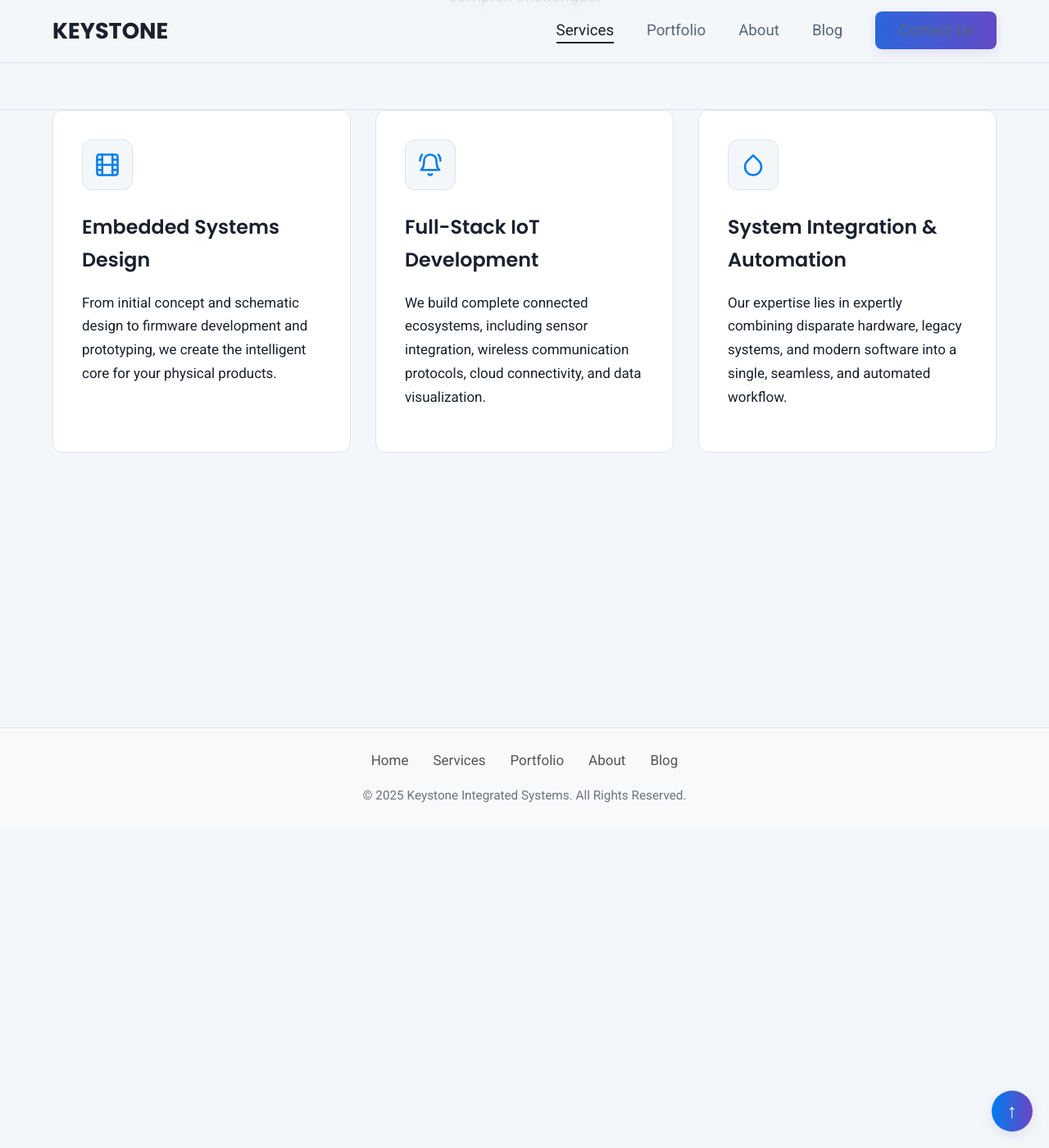
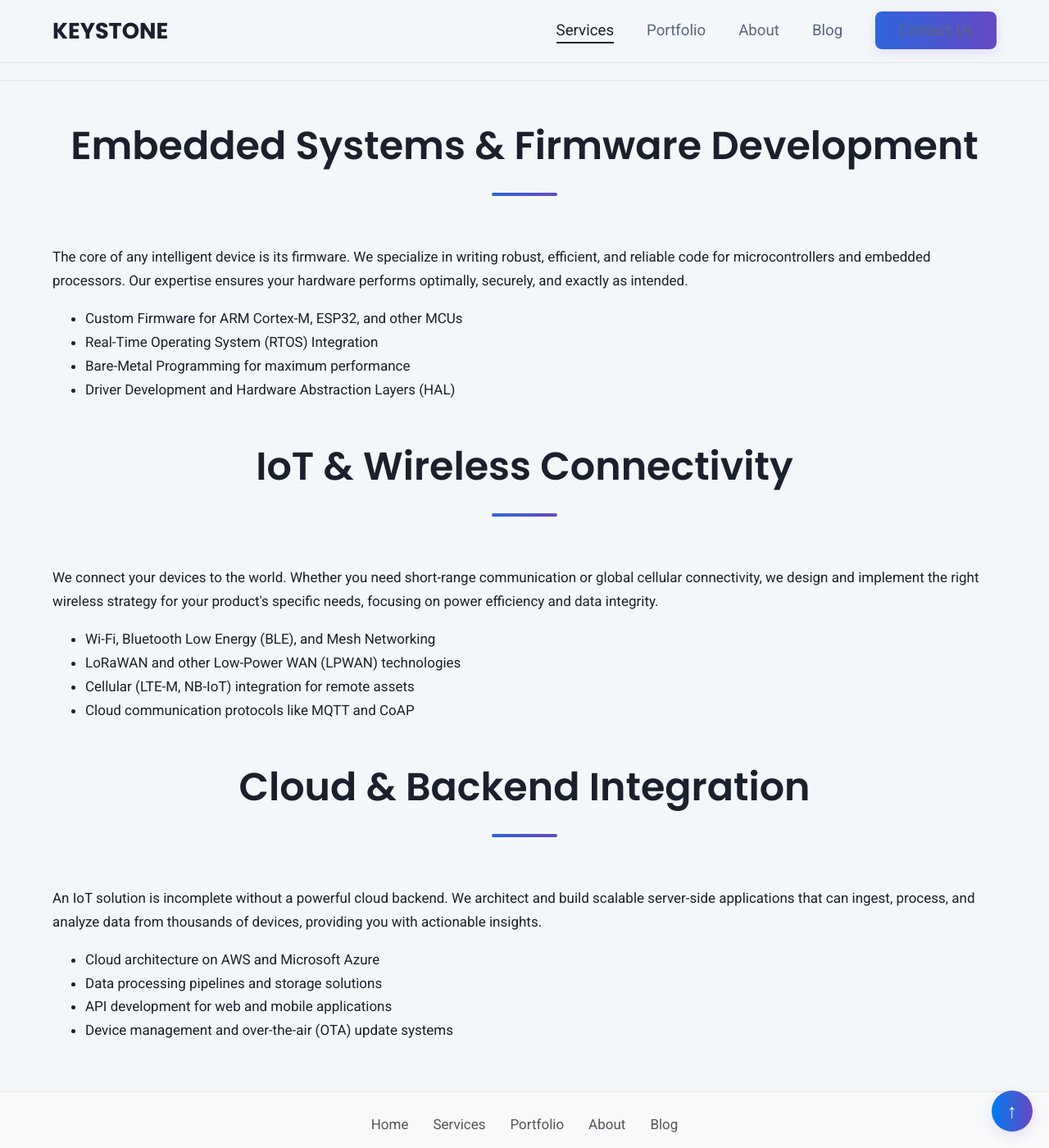
Before and after one commit to CircuitX-Systems/CircuitX-Systems.github.io, a Jekyll site: the page built from services.html, in a window 1280 px wide and 1400 px high, scrolled down 370 px. Shown: the whole window at 82% size. Built offline with Jekyll 4.4.1, drawn with Linux system fonts in a browser that asks for light colours; some of the changed text lies outside the part shown.

Commit message:
Update services.html

```diff
--- a/services.html
+++ b/services.html
@@ -1,48 +1,50 @@
 ---
+layout: default
 title: Our Services
-description: "Explore our core competencies, from embedded systems and full-stack IoT development to complete system integration and automation."
 ---
-
-<!-- This is the header section for the page -->
 <div class="page-header section">
     <div class="container">
-        <h1>Our Services</h1>
-        <p class="hero-description">We offer a comprehensive suite of engineering services to tackle your most complex challenges.</p>
+        <h1>Our Engineering Services</h1>
+        <p class="hero-description">Specialized expertise to solve your toughest technology challenges.</p>
     </div>
 </div>
 
-<!-- This section contains the three cards -->
-<section id="services" class="services-section section">
+<section class="section">
     <div class="container">
-        <div class="services-grid">
+        <!-- Service Item 1 -->
+        <div class="service-item-detailed">
+            <h2>Embedded Systems & Firmware Development</h2>
+            <p>The core of any intelligent device is its firmware. We specialize in writing robust, efficient, and reliable code for microcontrollers and embedded processors. Our expertise ensures your hardware performs optimally, securely, and exactly as intended.</p>
+            <ul>
+                <li>Custom Firmware for ARM Cortex-M, ESP32, and other MCUs</li>
+                <li>Real-Time Operating System (RTOS) Integration</li>
+                <li>Bare-Metal Programming for maximum performance</li>
+                <li>Driver Development and Hardware Abstraction Layers (HAL)</li>
+            </ul>
+        </div>
 
-            <!-- Card 1: Embedded Systems -->
-            <div class="service-card">
-                <div class="icon-wrapper">
-                    <svg xmlns="http://www.w3.org/2000/svg" width="24" height="24" viewBox="0 0 24 24" fill="none" stroke="currentColor" stroke-width="2" stroke-linecap="round" stroke-linejoin="round"><rect x="2" y="2" width="20" height="20" rx="2.18" ry="2.18"></rect><line x1="7" y1="2" x2="7" y2="22"></line><line x1="17" y1="2" x2="17" y2="22"></line><line x1="2" y1="12" x2="22" y2="12"></line><line x1="2" y1="7" x2="7" y2="7"></line><line x1="2" y1="17" x2="7" y2="17"></line><line x1="17" y1="17" x2="22" y2="17"></line><line x1="17" y1="7" x2="22" y2="7"></line></svg>
-                </div>
-                <h3>Embedded Systems Design</h3>
-                <p>From initial concept and schematic design to firmware development and prototyping, we create the intelligent core for your physical products.</p>
-            </div>
+        <!-- Service Item 2 -->
+        <div class="service-item-detailed">
+            <h2>IoT & Wireless Connectivity</h2>
+            <p>We connect your devices to the world. Whether you need short-range communication or global cellular connectivity, we design and implement the right wireless strategy for your product's specific needs, focusing on power efficiency and data integrity.</p>
+            <ul>
+                <li>Wi-Fi, Bluetooth Low Energy (BLE), and Mesh Networking</li>
+                <li>LoRaWAN and other Low-Power WAN (LPWAN) technologies</li>
+                <li>Cellular (LTE-M, NB-IoT) integration for remote assets</li>
+                <li>Cloud communication protocols like MQTT and CoAP</li>
+            </ul>
+        </div>
 
-            <!-- Card 2: Full-Stack IoT -->
-            <div class="service-card">
-                <div class="icon-wrapper">
-                    <svg xmlns="http://www.w3.org/2000/svg" width="24" height="24" viewBox="0 0 24 24" fill="none" stroke="currentColor" stroke-width="2" stroke-linecap="round" stroke-linejoin="round"><path d="M18 8A6 6 0 0 0 6 8c0 7-3 9-3 9h18s-3-2-3-9"></path><path d="M13.73 21a2 2 0 0 1-3.46 0"></path><path d="M2 8c0-2.2.7-4.3 2-6"></path><path d="M22 8c0-2.2-.7-4.3-2-6"></path></svg>
-                </div>
-                <h3>Full-Stack IoT Development</h3>
-                <p>We build complete connected ecosystems, including sensor integration, wireless communication protocols, cloud connectivity, and data visualization.</p>
-            </div>
-
-            <!-- Card 3: System Integration -->
-            <div class="service-card">
-                <div class="icon-wrapper">
-                    <svg xmlns="http://www.w3.org/2000/svg" width="24" height="24" viewBox="0 0 24 24" fill="none" stroke="currentColor" stroke-width="2" stroke-linecap="round" stroke-linejoin="round"><path d="M12 2.69l5.66 5.66a8 8 0 1 1-11.31 0z"></path></svg>
-                </div>
-                <h3>System Integration & Automation</h3>
-                <p>Our expertise lies in expertly combining disparate hardware, legacy systems, and modern software into a single, seamless, and automated workflow.</p>
-            </div>
-
+        <!-- Service Item 3 -->
+        <div class="service-item-detailed">
+            <h2>Cloud & Backend Integration</h2>
+            <p>An IoT solution is incomplete without a powerful cloud backend. We architect and build scalable server-side applications that can ingest, process, and analyze data from thousands of devices, providing you with actionable insights.</p>
+            <ul>
+                <li>Cloud architecture on AWS and Microsoft Azure</li>
+                <li>Data processing pipelines and storage solutions</li>
+                <li>API development for web and mobile applications</li>
+                <li>Device management and over-the-air (OTA) update systems</li>
+            </ul>
         </div>
     </div>
 </section>
```
